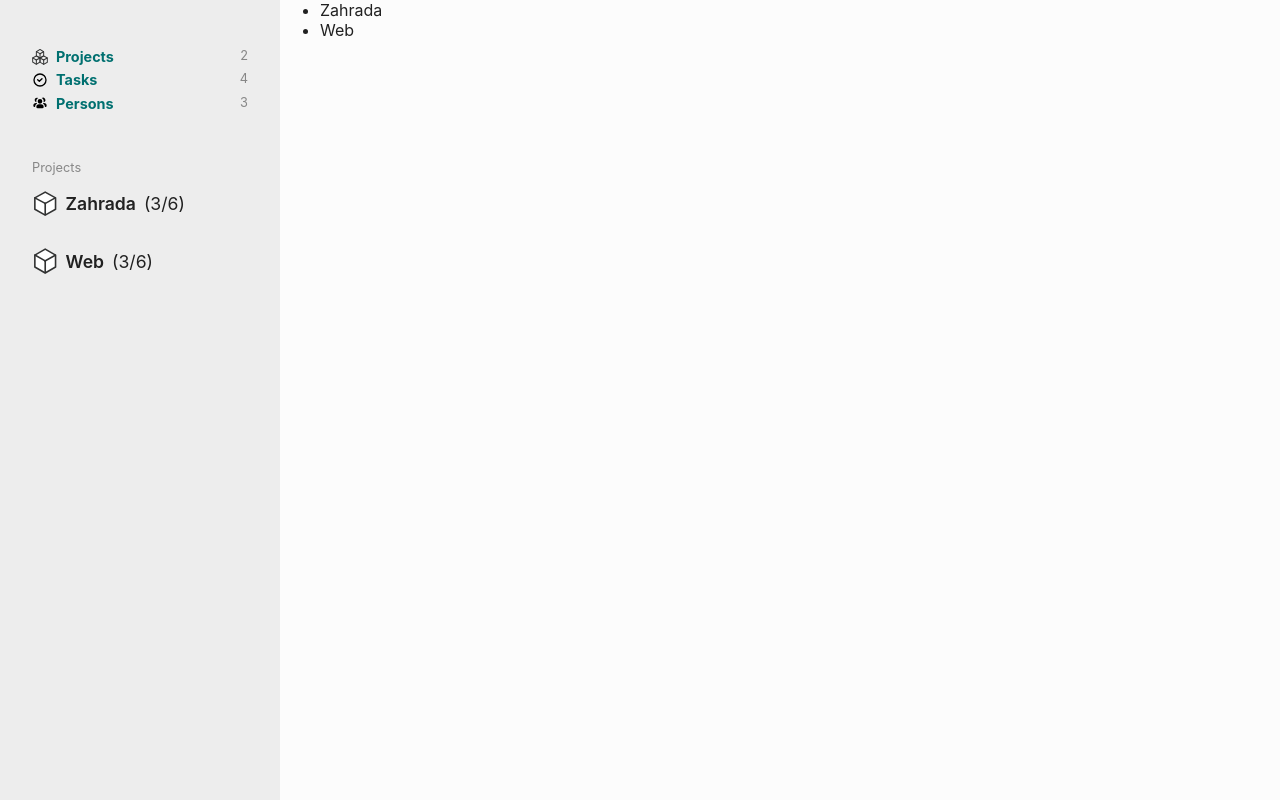
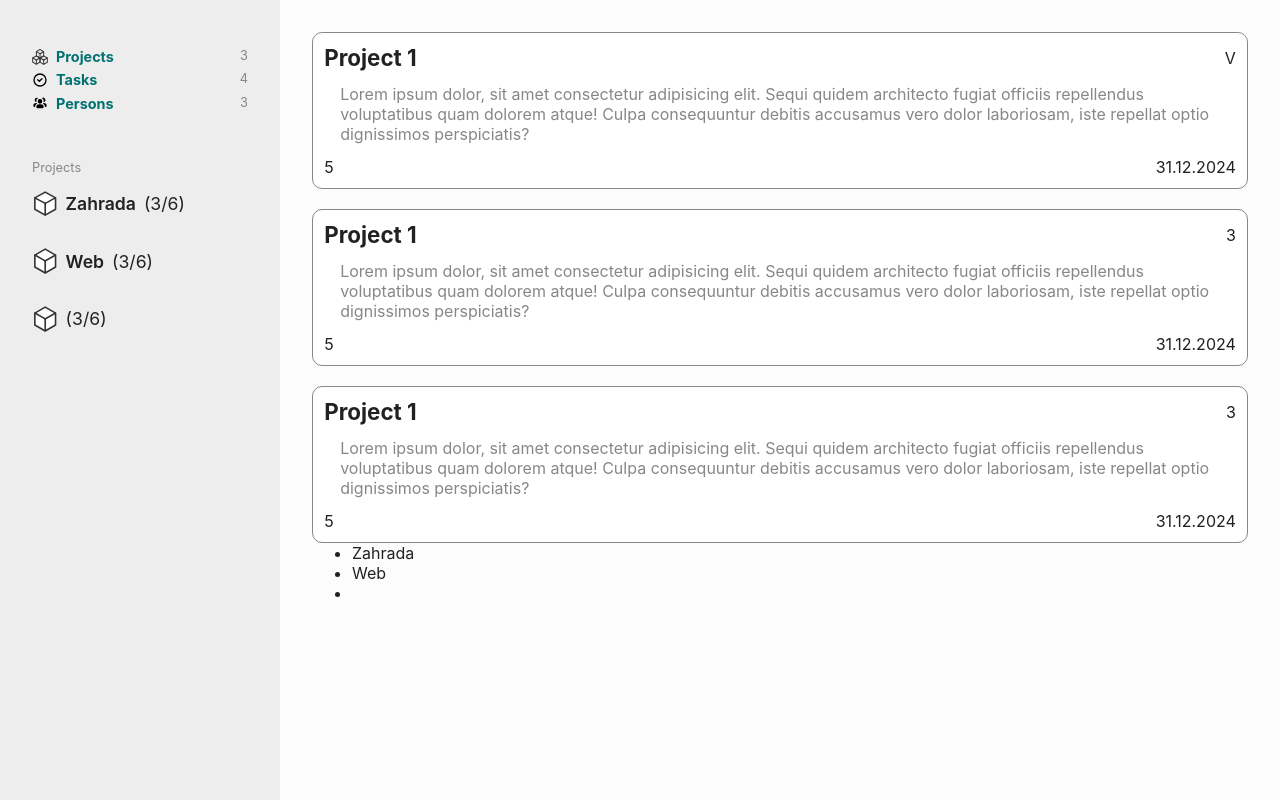
Before and after one commit to avaricz/todo-app, a Vue app: page /projects in a window 1280 px wide. Built offline with nearby package versions, Linux system fonts and the light colour scheme.

Commit message:
Rozpracování ProjectItem a zasazení do ListView

```diff
--- /dev/null
+++ b/src/components/ProjectItem.vue
@@ -0,0 +1,87 @@
+<template>
+    <div class="project-container">
+        <div class="project-header">
+            <div class="project-name">{{ project.name}}</div><div>V</div>
+        </div>
+        <template v-if="true">
+        <div class="project-description">{{ project.description }}</div>
+        <div class="project-footer">
+            <div>{{ project.people.length }}</div><div>{{ project.deadline }}</div>
+        </div>
+        </template>
+    </div>
+    <br>
+    <div class="project-container">
+        <div class="project-header">
+            <div class="project-name">{{ project.name}}</div><div>{{ project.todos.length }}</div>
+        </div>
+        <div class="project-description">{{ project.description }}</div>
+        <div class="project-footer">
+            <div>{{ project.people.length }}</div><div>{{ project.deadline }}</div>
+        </div>
+    </div>
+    <br>
+    <div class="project-container">
+        <div class="project-header">
+            <div class="project-name">{{ project.name}}</div><div>{{ project.todos.length }}</div>
+        </div>
+        <div class="project-description">{{ project.description }}</div>
+        <div class="project-footer">
+            <div>{{ project.people.length }}</div><div>{{ project.deadline }}</div>
+        </div>
+    </div>
+
+</template>
+
+<script setup>
+    import { ref } from 'vue'
+
+    const project = ref({
+        name: "Project 1",
+        description: "Lorem ipsum dolor, sit amet consectetur adipisicing elit. Sequi quidem architecto fugiat officiis repellendus voluptatibus quam dolorem atque! Culpa consequuntur debitis accusamus vero dolor laboriosam, iste repellat optio dignissimos perspiciatis?",
+        people: ["Adam", "Někdo", "Nikdo", "Ten Taky", "Tamten Též"],
+        deadline: "31.12.2024",
+        todos: [
+            "todo1",
+            "todo2",
+            "todo3"
+        ]
+    })
+</script>
+
+<style lang="scss" scoped>
+@import '@/assets/base.scss';
+.project-container {
+    background: white;
+
+    display: flex;
+    flex-direction: column;
+    gap: .8rem;
+
+    border: 1px solid $black-lt;
+    border-radius: 10px;
+
+    padding: .7rem;
+}
+.project-header {
+    display: flex;
+    align-items: center;
+    justify-content: space-between;
+    .project-name {
+        font-size: 1.4rem;
+        font-weight: bold;
+    }
+}
+.project-description {
+    padding-left: 1rem;
+    color: $black-lt;
+}
+.project-footer {
+    display: flex;
+    align-items: center;
+    justify-content: space-between;
+}
+
+
+
+</style>
--- a/src/data/db.js
+++ b/src/data/db.js
@@ -7,6 +7,17 @@ export const projects = [
         project: "Web",
         description: "Web pro firmu a všchny čiností s tím spojené"
     },
+    {
+        name: "Project 1",
+        description: "Lorem ipsum dolor, sit amet consectetur adipisicing elit. Sequi quidem architecto fugiat officiis repellendus voluptatibus quam dolorem atque! Culpa consequuntur debitis accusamus vero dolor laboriosam, iste repellat optio dignissimos perspiciatis?",
+        people: ["Adam", "Někdo", "Nikdo", "Ten Taky", "Tamten Též"],
+        deadline: "31.12.2024",
+        todos: [
+            "todo1",
+            "todo2",
+            "todo3"
+        ]
+    }
 ]
 
 export const tasks = [
--- a/src/pages/ListView.vue
+++ b/src/pages/ListView.vue
@@ -1,5 +1,7 @@
 <template>
-    <div>
+
+    <div class="list-view-container">
+        <ProjectItem />
         <ul>
             <li v-for="item in database">{{item}}</li>
         </ul>
@@ -9,9 +11,13 @@
 <script setup>
 import { ref } from 'vue'
 import  { projects}  from '@/data/db.js'
+import ProjectItem from '@/components/ProjectItem.vue'
 
 const database = ref(projects.map(item => item.project))
 </script>
 
 <style lang="scss" scoped>
+    .list-view-container {
+        padding: 2rem;
+    }
 </style>
```
